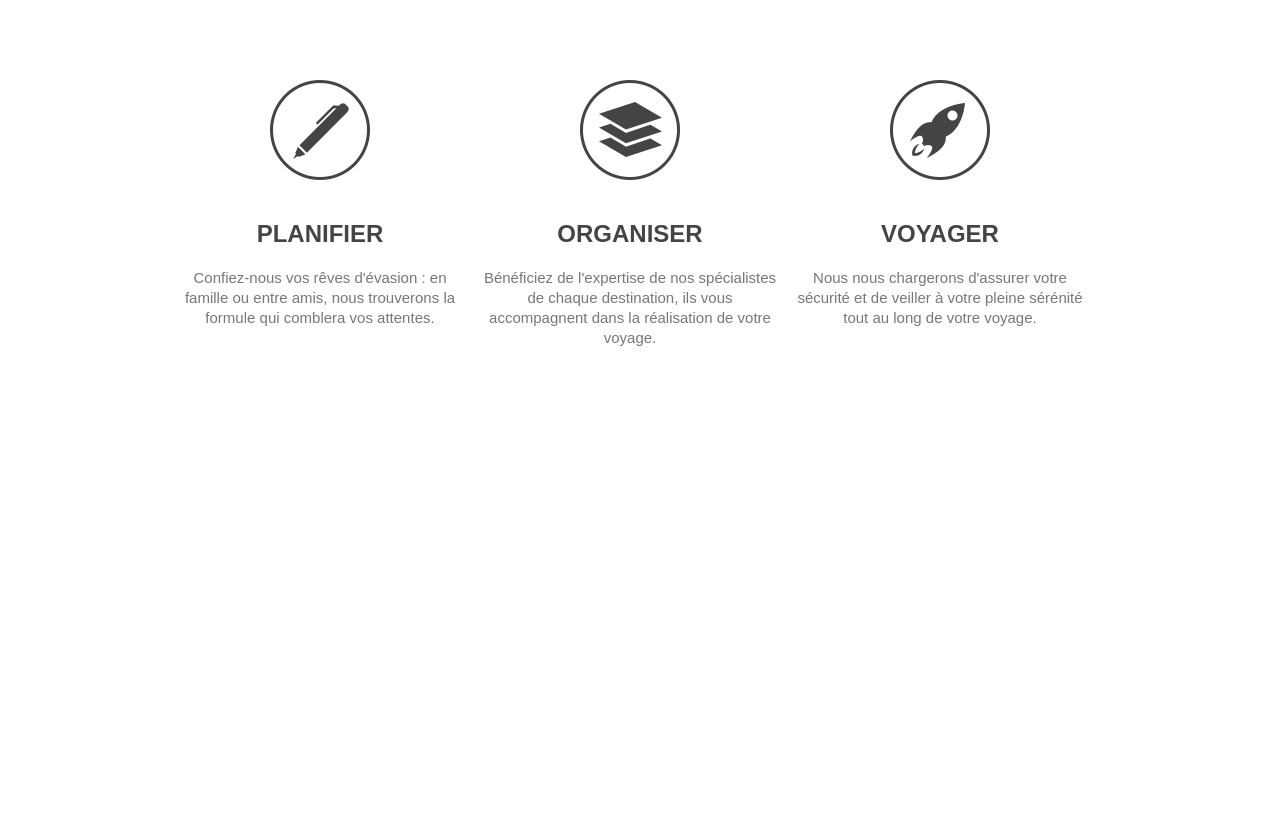
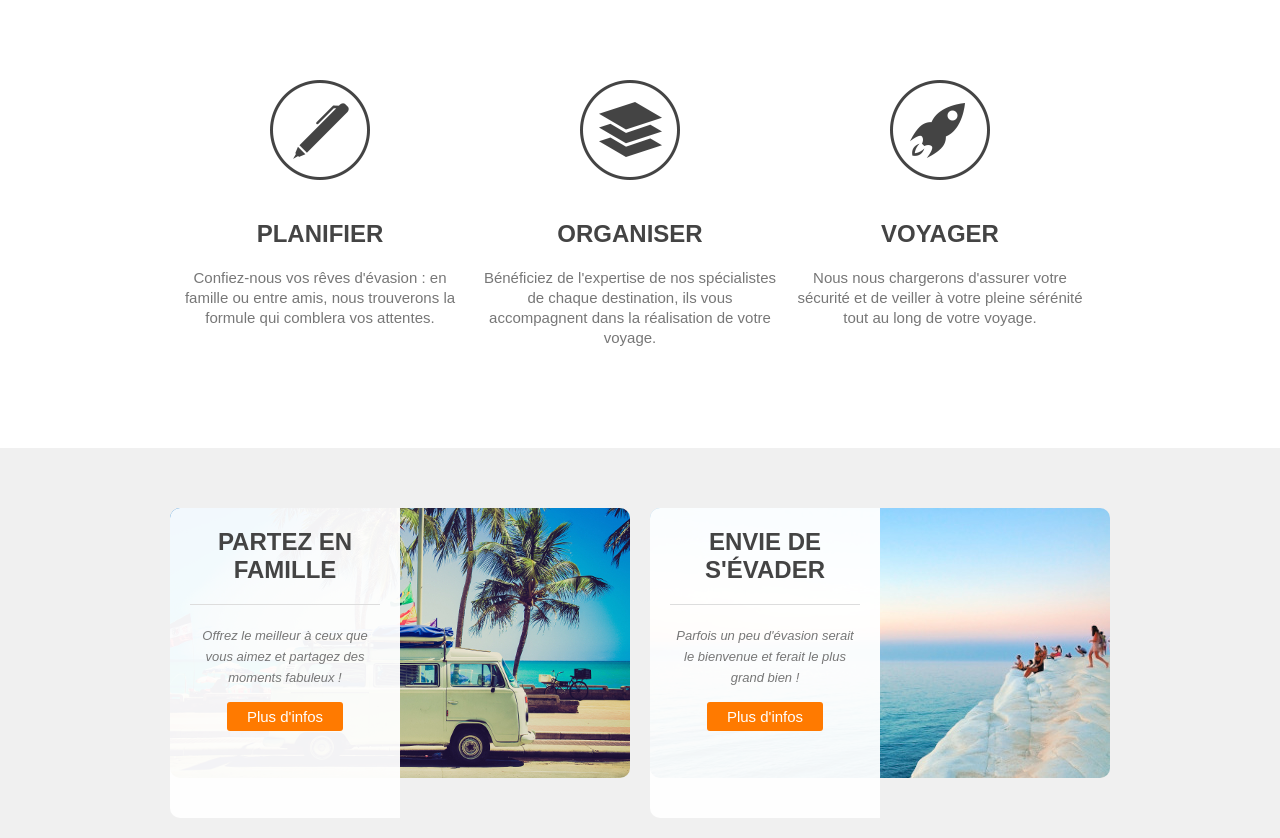
Before and after one commit to Aleixx29/travelAgency, a plain HTML site: page index.html in a window 1280 px wide. Shown: the part 700-1538 px from the top of the page. Before the commit the page ends 1068 px from the top, so only its background shows below. Drawn offline with Linux system fonts and the light colour scheme.

Commit message:
section possibilities

```diff
--- a/index.html
+++ b/index.html
@@ -45,13 +45,32 @@
                 <p>Nous nous chargerons d'assurer votre sécurité et de veiller à votre pleine sérénité tout au long de votre
                     voyage.</p>
             </li>
+            <div class="clear"></div>
         </ul>
     </div>
 </section>
 
 <section id="possibilities">
     <div class="wrapper">
-
+        <article style="background-image: url('images/article-image-1.jpg')">
+            <div class="overlay">
+                <h4>Partez en Famille</h4>
+                <p>
+                    <small>Offrez le meilleur à ceux que vous aimez et partagez des moments fabuleux !</small>
+                </p>
+                <a href="#" class="button-2">Plus d'infos</a>
+            </div>
+        </article>
+        <article style="background-image: url('images/article-image-2.jpg')">
+            <div class="overlay">
+                <h4>Envie de s'évader</h4>
+                <p>
+                    <small>Parfois un peu d'évasion serait le bienvenue et ferait le plus grand bien !</small>
+                </p>
+                <a href="#" class="button-2">Plus d'infos</a>
+            </div>
+        </article>
+        <div class="clear"></div>
     </div>
 </section>
 
--- a/styles.css
+++ b/styles.css
@@ -48,6 +48,15 @@ a{
 
 .orange{
   color: #ff7a00;
+}
+
+.clear{
+  clear: both;
+}
+
+small{
+  font-size: 13px;
+  font-style: italic;
 }
 
 /* HEADER */
@@ -143,3 +152,54 @@ header nav ul li a{
 #step-3{
   background: url("images/steps-icon-3.png") no-repeat top center;
 }
+
+/* POSSIBILITIES */
+
+#possibilities{
+  background-color: #efefefef;
+  padding: 60px 0;
+}
+
+#possibilities article{
+  width: 460px;
+  height: 270px;
+  float: left;
+  border-radius: 10px;
+}
+
+#possibilities article:first-child{
+  margin-right: 20px;
+}
+
+.overlay{
+  background-color: rgba(255,255,255,0.95);
+  height:100%;
+  width:190px;
+  padding: 20px;
+  border-radius: 10px 0 0 10px;
+  text-align: center;
+}
+
+article h4{
+  border-bottom: 1px solid #ddd;
+  padding-bottom: 20px;
+  text-transform: uppercase;
+  margin-bottom: 20px;
+  text-align: center;
+}
+
+#possibilities p{
+  text-align: center;
+  margin-bottom: 20px;
+}
+
+.button-2{
+  color: #fff;
+  background-color: #ff7a00;
+  padding: 6px 20px;
+  border-radius: 3px;
+}
+
+.button-2:hover{
+  background-color: #02d8dd;
+}
```
